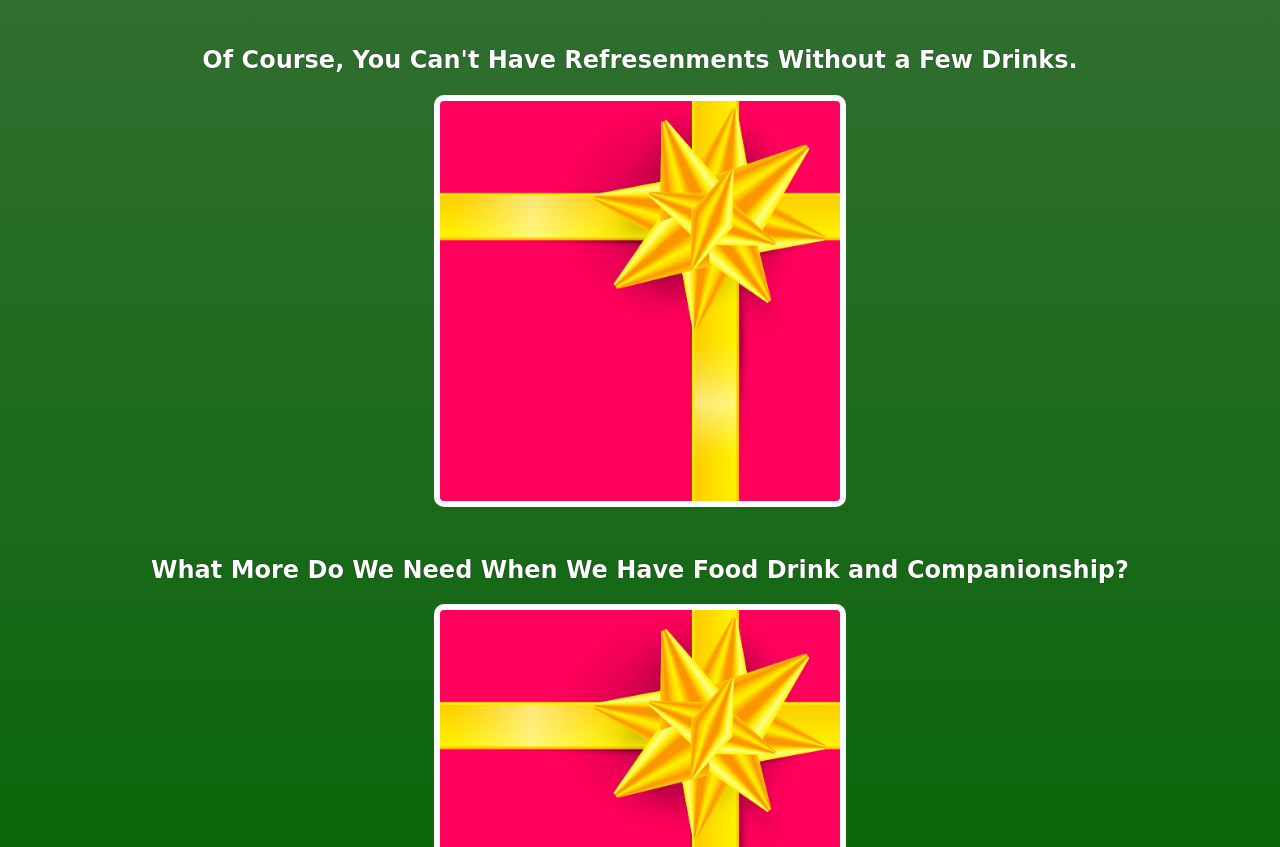
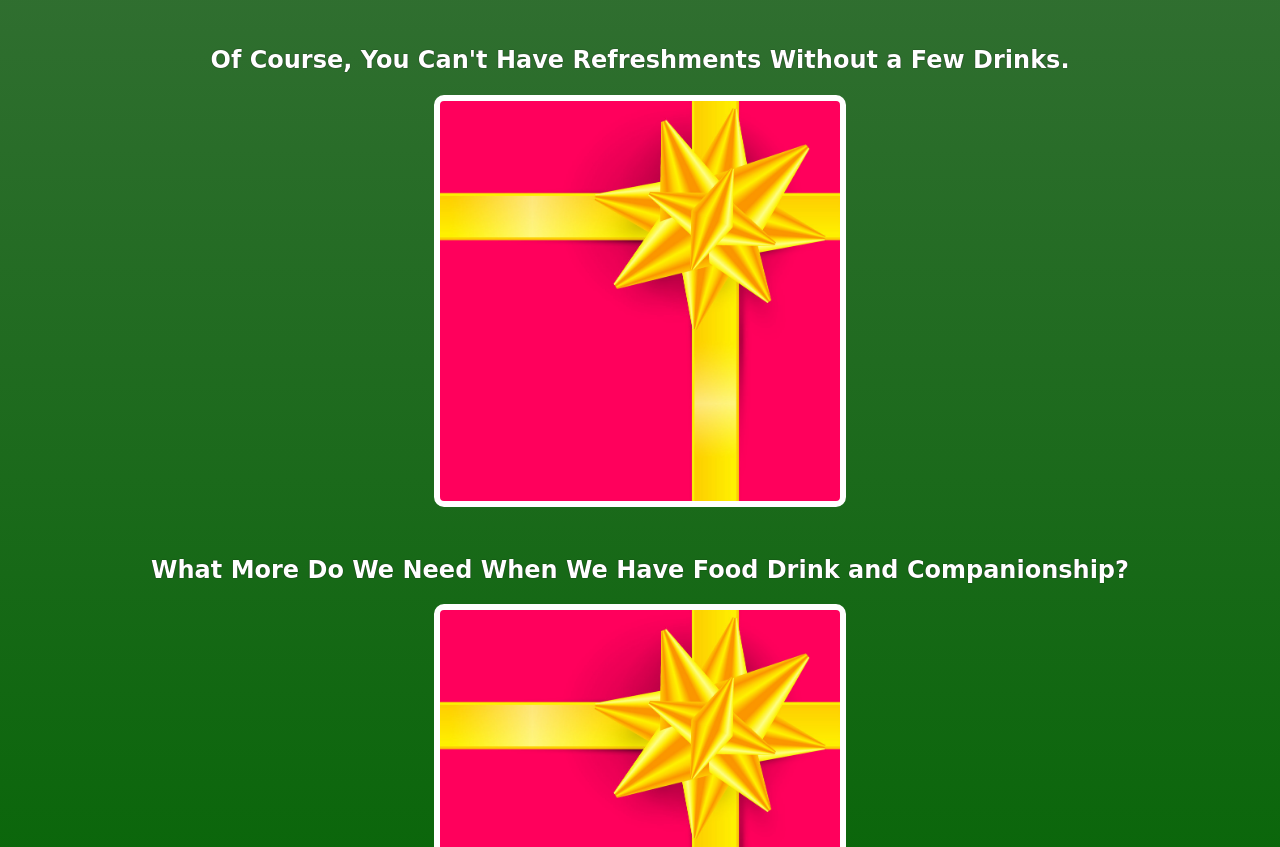
Before and after one commit to James541/birthday-gift-site, a website built with Vite: page index.html in a window 1280 px wide. Shown: the part 1896-2743 px from the top of the page. Built offline with nearby package versions, Linux system fonts and the light colour scheme; a web font is replaced by a local one.

Commit message:
Update index.html

```diff
--- a/index.html
+++ b/index.html
@@ -30,7 +30,7 @@
         </div>
 
         <div class="gift-section">
-            <h2 class="gift-title">Of Course, You Can't Have Refresenments Without a Few Drinks.</h2>
+            <h2 class="gift-title">Of Course, You Can't Have Refreshments Without a Few Drinks.</h2>
             <div class="gift-img" id="gift-img-patrick"></div>
         </div>
 
```
